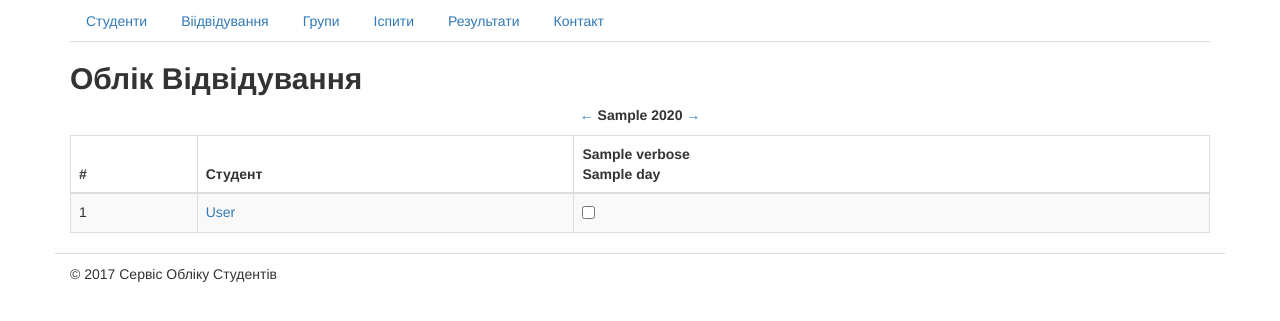
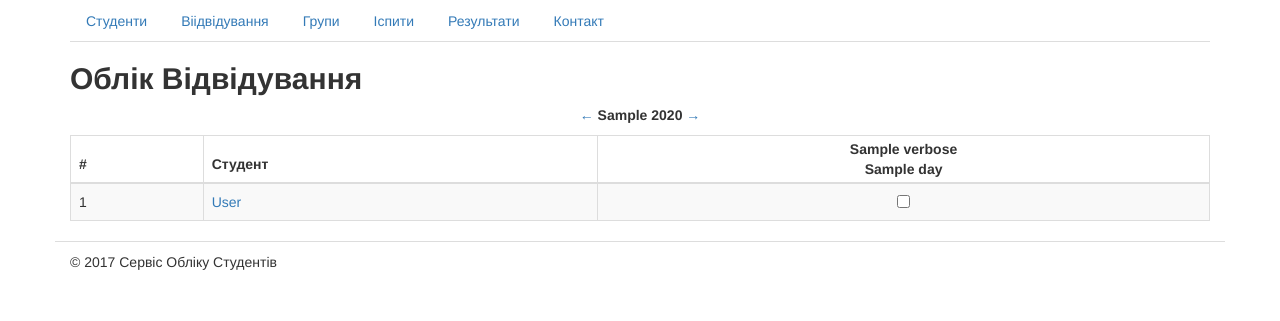
Before and after one commit to gopjak36/studentsdb, a Django app: template students/templates/students/journal.html in a window 1280 px wide. Shown: the part 70-391 px from the top of the page. Run offline with Django 3.2, Linux system fonts and the light colour scheme; the template is opened without the code that fills it: most values are stand-ins (such as "Sample title", 1, 10 or a date in 2020); parts of the project's set-up code (start-up, migrations or seed data) failed here and were passed over; some libraries are stand-ins or nearby versions.

Commit message:
update style for journal, align checkboxes and header

```diff
--- a/students/static/css/main.css
+++ b/students/static/css/main.css
@@ -38,15 +38,12 @@
   font-weight: bold;
 }
 
-/* Journal */
-
-#journal-head{
-  margin-top: 15px;
-}
-
-#journal{
-  margin-top: 10px;
-  margin-bottom: 30px;
+/* Journal Table Style */
+td.day-box,
+th.day-header {
+  padding: 3px !important;
+  vertical-align: middle !important;
+  text-align: center;
 }
 
 /* Form Style*/
```
